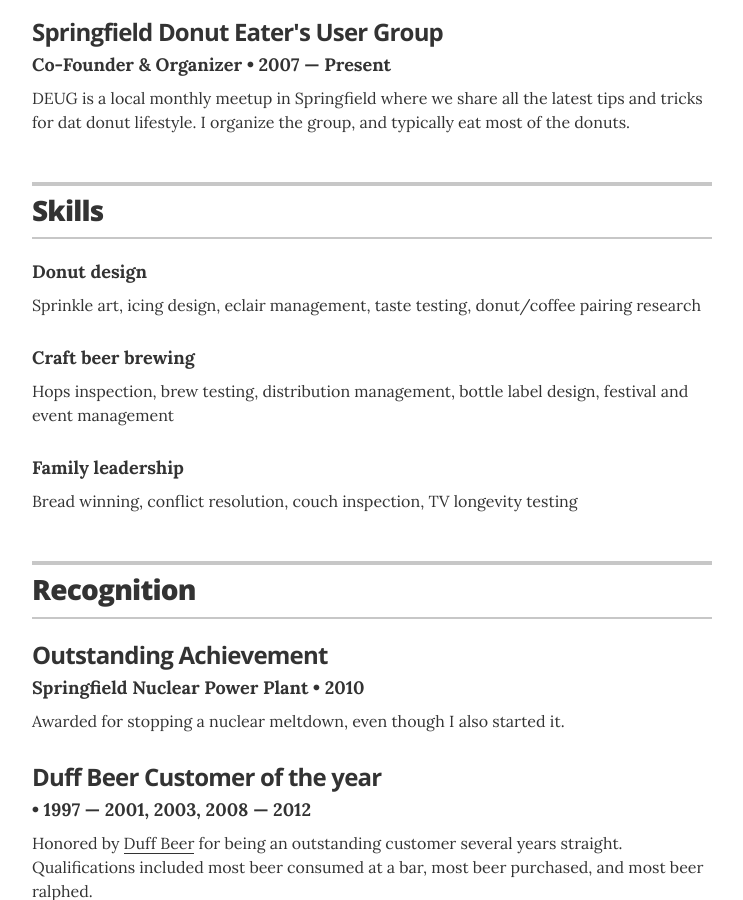
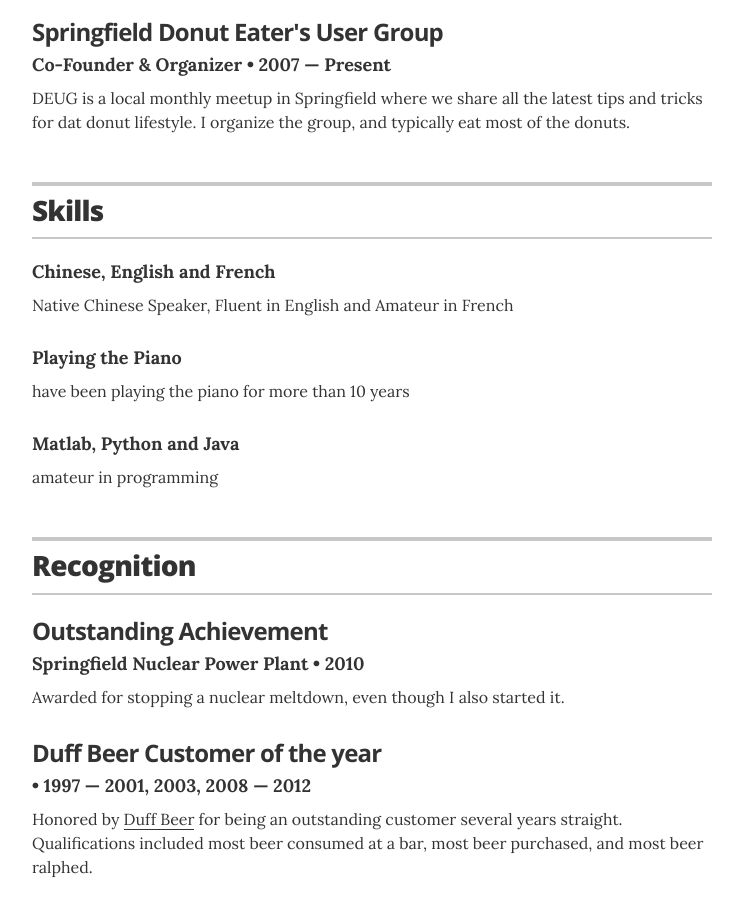
Before and after one commit to AyakoZ/Liwen-Zhang, a Jekyll site: the page built from index.html, in a window 1280 px wide and 900 px high, scrolled down 1315 px. Shown: the whole window, without its empty margins (268-1011 px from the left). Built offline with Jekyll 4.4.1, drawn with Linux system fonts in a browser that asks for light colours.

Commit message:
Update skills.yml

```diff
--- a/_data/skills.yml
+++ b/_data/skills.yml
@@ -1,12 +1,12 @@
 # Skills
-# Donut design
-- skill: Donut design
-  description: Sprinkle art, icing design, eclair management, taste testing, donut/coffee pairing research
+# Language
+- skill: Chinese, English and French
+  description: Native Chinese Speaker, Fluent in English and Amateur in French
 
-# Craft beer brewing
-- skill: Craft beer brewing
-  description: Hops inspection, brew testing, distribution management, bottle label design, festival and event management
+# piano
+- skill: Playing the Piano
+  description: have been playing the piano for more than 10 years
 
 # Family leadership
-- skill: Family leadership
-  description: Bread winning, conflict resolution, couch inspection, TV longevity testing
+- skill: Matlab, Python and Java
+  description: amateur in programming
```
